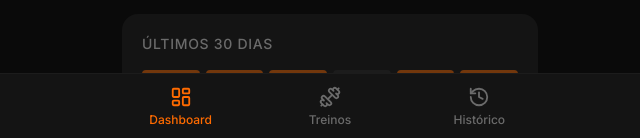
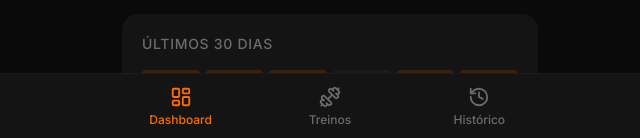
Before and after one commit to AgenticTI/arcsys-portfolio, a Next.js app in the folder fitness-treinos/: page / in a window 1280 px wide. Shown: the part 660-798 px from the top of the page, without its empty margins (310-950 px from the left). Built offline with nearby package versions, Linux system fonts and the light colour scheme.

Commit message:
polish: ajustes visuais finais, TypeScript clean, pronto para demo

```diff
--- a/fitness-treinos/src/components/active/ExerciseProgress.tsx
+++ b/fitness-treinos/src/components/active/ExerciseProgress.tsx
@@ -25,7 +25,7 @@ export function ExerciseProgress({
             key={exercise.id}
             className={`flex items-center gap-3 rounded-xl px-4 py-3 ${
               isCurrent
-                ? 'bg-surface-elevated border border-accent/30'
+                ? 'bg-surface-elevated border border-accent-muted'
                 : 'bg-surface'
             } ${isPending ? 'opacity-50' : ''}`}
           >
--- a/fitness-treinos/src/components/dashboard/Heatmap.tsx
+++ b/fitness-treinos/src/components/dashboard/Heatmap.tsx
@@ -10,7 +10,7 @@ type Props = {
 
 function getIntensityClass(count: number): string {
   if (count === 0) return 'bg-surface-elevated'
-  if (count === 1) return 'bg-accent opacity-40'
+  if (count === 1) return 'bg-accent-muted'
   return 'bg-accent'
 }
 
```
